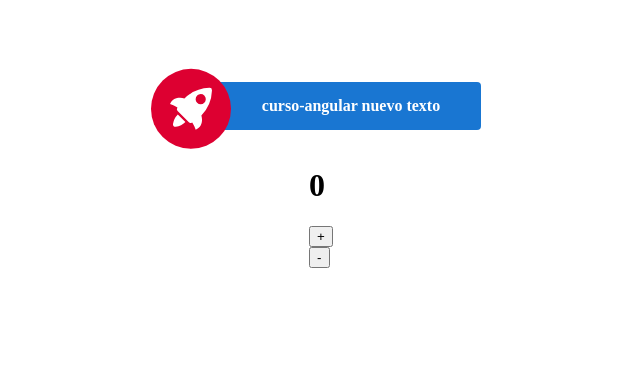
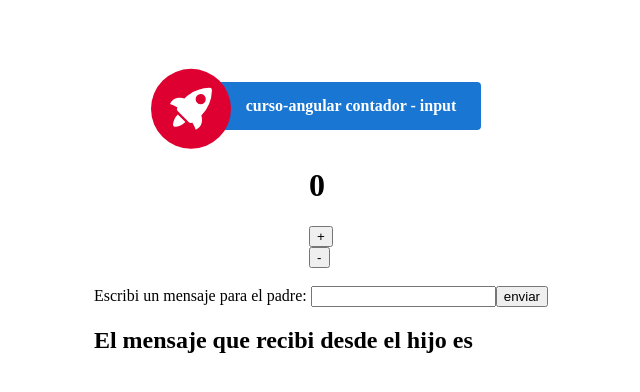
Before and after one commit to Leonardo200298/curso_angular, an Angular app: page / in a window 1280 px wide. Shown: the top 392 px of the page, without its empty margins (319-959 px from the left). Built offline with nearby package versions, Linux system fonts and the light colour scheme.

Commit message:
termine la parte de los decorators input y output, voy por la parte de servicios

```diff
--- a/src/app/app.component.html
+++ b/src/app/app.component.html
@@ -47,4 +47,6 @@
 
   </div>
   <app-contador/>
+  <app-padre/>
+
 </div>
--- a/src/app/app.component.ts
+++ b/src/app/app.component.ts
@@ -7,5 +7,5 @@
 })
 export class AppComponent {
   title = 'curso-angular';
-  subtitle = 'nuevo texto';
+  subtitle = 'contador - input';
 }
--- /dev/null
+++ b/src/app/hijo/hijo.component.html
@@ -0,0 +1,5 @@
+<section>
+    <label for="entrada">Escribi un mensaje para el padre: </label>
+    <input type="text" id="entrada" [(ngModel)]="mensaje">
+    <button type="button" (click)="enviarMensaje()">enviar</button>
+</section>
--- /dev/null
+++ b/src/app/hijo/hijo.component.ts
@@ -0,0 +1,16 @@
+import { Component, EventEmitter, Output } from '@angular/core';
+
+@Component({
+  selector: 'app-hijo',
+  templateUrl: './hijo.component.html',
+  styleUrls: ['./hijo.component.css']
+})
+export class HijoComponent {
+  @Output() mensajeDesdeHijo = new EventEmitter<string>();
+
+  mensaje: string = ''
+
+  enviarMensaje(){
+    this.mensajeDesdeHijo.emit(this.mensaje);
+  }
+}
--- a/src/app/padre/padre.component.html
+++ b/src/app/padre/padre.component.html
@@ -1 +1,3 @@
-<p>padre works!</p>
+<br/>
+<app-hijo (mensajeDesdeHijo)="recibirMensaje($event)"/>
+<h2>El mensaje que recibi desde el hijo es {{reciboMensaje}}</h2>
--- a/src/app/padre/padre.component.ts
+++ b/src/app/padre/padre.component.ts
@@ -6,5 +6,9 @@
   styleUrls: ['./padre.component.css']
 })
 export class PadreComponent {
+  reciboMensaje: string = '';
 
+  recibirMensaje($event: string){
+    this.reciboMensaje = $event
+  }
 }
```
Also changed, not shown: src/app/app.module.ts (+6 -2 lines), src/app/hijo/hijo.component.css (added).
